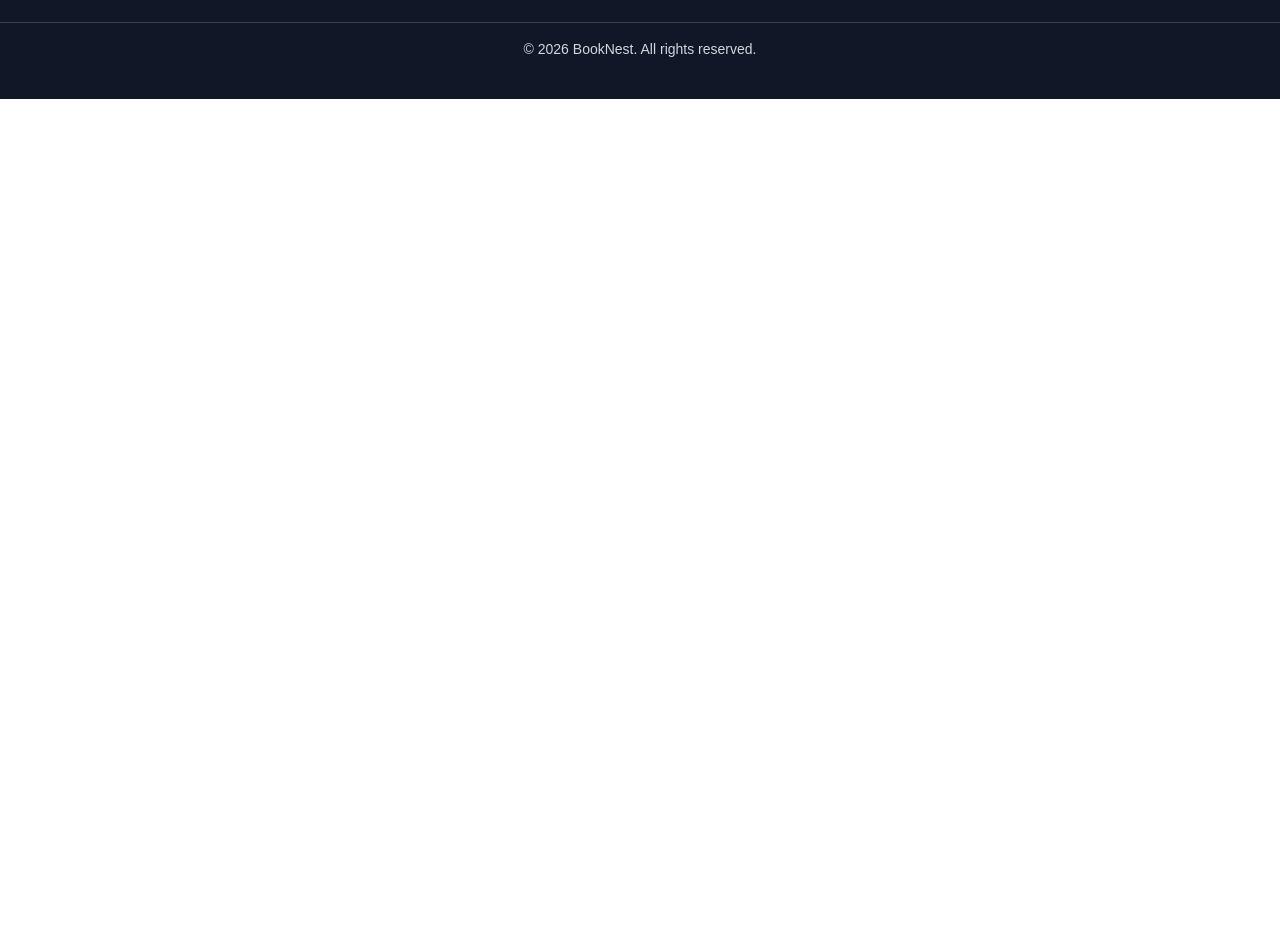
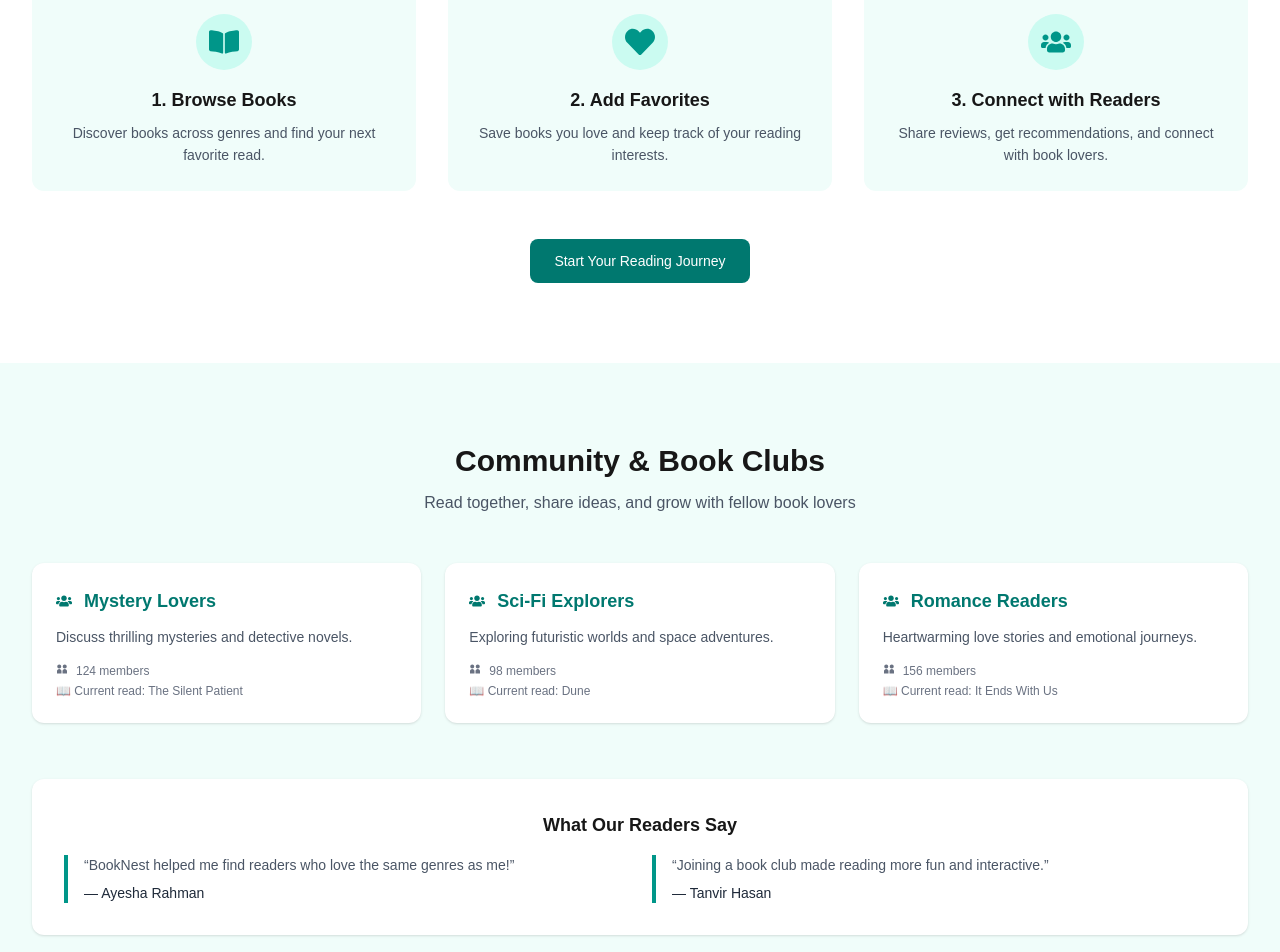
Before and after one commit to ahasana-ncs13/job-task-client, a Next.js app: page / in a window 1280 px wide. Shown: the part 1120-2072 px from the top of the page. Before the commit the page ends 1219 px from the top, so only its background shows below. Built offline with nearby package versions, Linux system fonts and the light colour scheme.

Commit message:
Added how it works and community section

```diff
--- /dev/null
+++ b/src/Components/Home/Community.jsx
@@ -0,0 +1,102 @@
+"use client";
+
+import { RiGroup3Fill } from "react-icons/ri";
+import { FaUsers, FaBook, FaPlus } from "react-icons/fa";
+
+const clubs = [
+  {
+    name: "Mystery Lovers",
+    description: "Discuss thrilling mysteries and detective novels.",
+    members: 124,
+    book: "The Silent Patient",
+  },
+  {
+    name: "Sci-Fi Explorers",
+    description: "Exploring futuristic worlds and space adventures.",
+    members: 98,
+    book: "Dune",
+  },
+  {
+    name: "Romance Readers",
+    description: "Heartwarming love stories and emotional journeys.",
+    members: 156,
+    book: "It Ends With Us",
+  },
+];
+
+const testimonials = [
+  {
+    name: "Ayesha Rahman",
+    text: "BookNest helped me find readers who love the same genres as me!",
+  },
+  {
+    name: "Tanvir Hasan",
+    text: "Joining a book club made reading more fun and interactive.",
+  },
+];
+
+export default function Community() {
+  return (
+    <section className="py-14 sm:py-20 bg-teal-50">
+      <div className="max-w-7xl mx-auto px-4 sm:px-6 lg:px-8">
+
+        {/* Header */}
+        <div className="text-center mb-12">
+          <h2 className="text-2xl sm:text-3xl font-bold">
+            Community & Book Clubs
+          </h2>
+          <p className="mt-3 text-gray-600 text-sm sm:text-base">
+            Read together, share ideas, and grow with fellow book lovers
+          </p>
+        </div>
+
+        {/* Clubs */}
+        <div className="grid grid-cols-1 sm:grid-cols-3 gap-6 mb-14">
+          {clubs.map((club) => (
+            <div
+              key={club.name}
+              className="bg-white rounded-xl p-6 shadow-sm hover:shadow-xl transition"
+            >
+              <div className="flex items-center gap-3 mb-3 text-teal-700">
+                <FaUsers />
+                <h3 className="font-semibold text-lg">{club.name}</h3>
+              </div>
+
+              <p className="text-sm text-gray-600 mb-4">
+                {club.description}
+              </p>
+
+              <div className="text-xs text-gray-500 space-y-1">
+                <p className="flex gap-2"><RiGroup3Fill/> {club.members} members</p>
+                <p>📖 Current read: {club.book}</p>
+              </div>
+
+            </div>
+          ))}
+        </div>
+
+        {/* Testimonials */}
+        <div className="bg-white rounded-xl p-6 sm:p-8 shadow-sm mb-12">
+          <h3 className="text-lg font-semibold mb-4 text-center">
+            What Our Readers Say
+          </h3>
+
+          <div className="grid grid-cols-1 sm:grid-cols-2 gap-6">
+            {testimonials.map((t) => (
+              <blockquote
+                key={t.name}
+                className="border-l-4 border-teal-600 pl-4 text-sm text-gray-600"
+              >
+                “{t.text}”
+                <span className="block mt-2 font-medium text-gray-800">
+                  — {t.name}
+                </span>
+              </blockquote>
+            ))}
+          </div>
+        </div>
+
+      </div>
+    </section>
+  );
+}
--- /dev/null
+++ b/src/Components/Home/HowItWorks.jsx
@@ -0,0 +1,77 @@
+"use client";
+
+import { FaBookOpen, FaHeart, FaUsers } from "react-icons/fa";
+import Link from "next/link";
+
+const steps = [
+  {
+    title: "Browse Books",
+    description:
+      "Discover books across genres and find your next favorite read.",
+    icon: <FaBookOpen className="text-3xl text-teal-600" />,
+  },
+  {
+    title: "Add Favorites",
+    description:
+      "Save books you love and keep track of your reading interests.",
+    icon: <FaHeart className="text-3xl text-teal-600" />,
+  },
+  {
+    title: "Connect with Readers",
+    description:
+      "Share reviews, get recommendations, and connect with book lovers.",
+    icon: <FaUsers className="text-3xl text-teal-600" />,
+  },
+];
+
+export default function HowItWorks() {
+  return (
+    <section className="py-14 sm:py-20 bg-white">
+      <div className="max-w-7xl mx-auto px-4 sm:px-6 lg:px-8">
+
+        {/* Heading */}
+        <div className="text-center mb-12">
+          <h2 className="text-2xl sm:text-3xl font-bold">
+            How BookNest Works
+          </h2>
+          <p className="mt-3 text-gray-600 text-sm sm:text-base">
+            Start your reading journey in just a few simple steps
+          </p>
+        </div>
+
+        {/* Steps */}
+        <div className="grid grid-cols-1 sm:grid-cols-3 gap-6 sm:gap-8">
+          {steps.map((step, index) => (
+            <div
+              key={step.title}
+              className="group bg-teal-50 rounded-xl p-6 text-center transition-all duration-300 hover:shadow-xl hover:-translate-y-1"
+            >
+              <div className="w-14 h-14 mx-auto flex items-center justify-center rounded-full bg-teal-100 mb-4">
+                {step.icon}
+              </div>
+
+              <h3 className="font-semibold text-lg mb-2">
+                {index + 1}. {step.title}
+              </h3>
+
+              <p className="text-gray-600 text-sm leading-relaxed">
+                {step.description}
+              </p>
+            </div>
+          ))}
+        </div>
+
+        {/* CTA */}
+        <div className="mt-12 text-center">
+          <Link
+            href="/booklists"
+            className="inline-block bg-teal-700 hover:bg-teal-800 text-white px-6 py-3 rounded-lg text-sm font-medium transition"
+          >
+            Start Your Reading Journey
+          </Link>
+        </div>
+
+      </div>
+    </section>
+  );
+}
--- a/src/app/page.js
+++ b/src/app/page.js
@@ -1,5 +1,7 @@
 import Category from "@/Components/Home/Category";
+import Community from "@/Components/Home/Community";
 import Hero from "@/Components/Home/Hero";
+import HowItWorks from "@/Components/Home/HowItWorks";
 import Image from "next/image";
 
 export default function Home() {
@@ -7,6 +9,8 @@ export default function Home() {
     <>
       <Hero></Hero>
       <Category></Category>
+      <HowItWorks></HowItWorks>
+      <Community></Community>
     </>
   );
 }
```
Also changed, not shown: src/Components/Home/LatestReviews.jsx (added).
